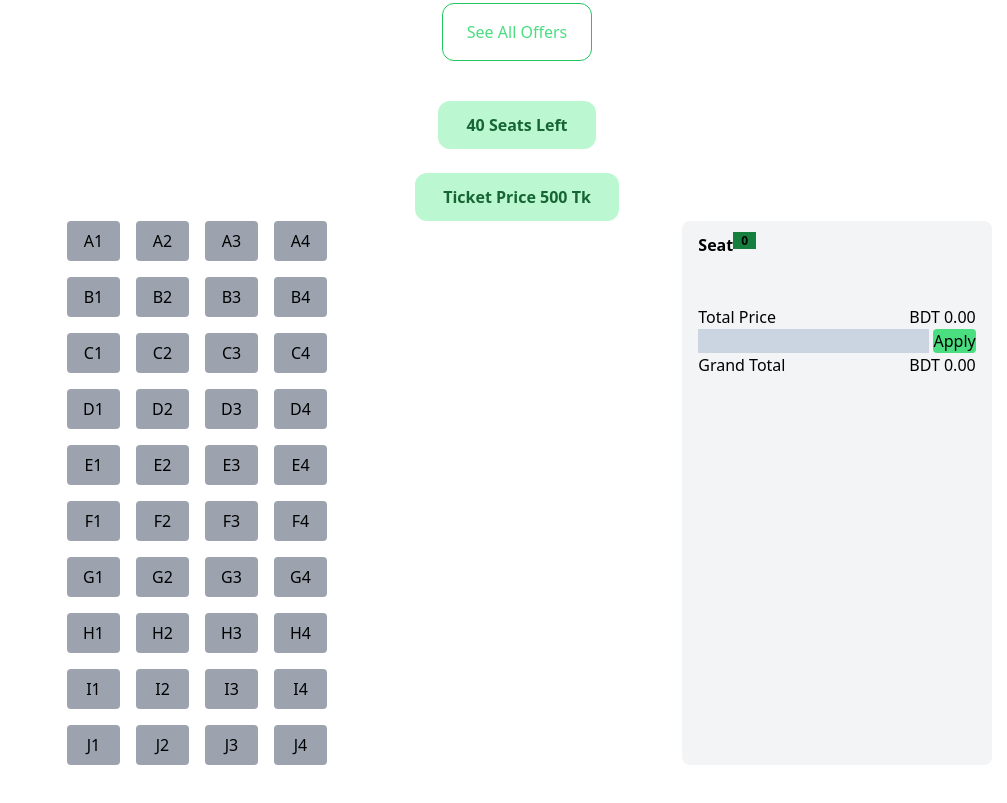
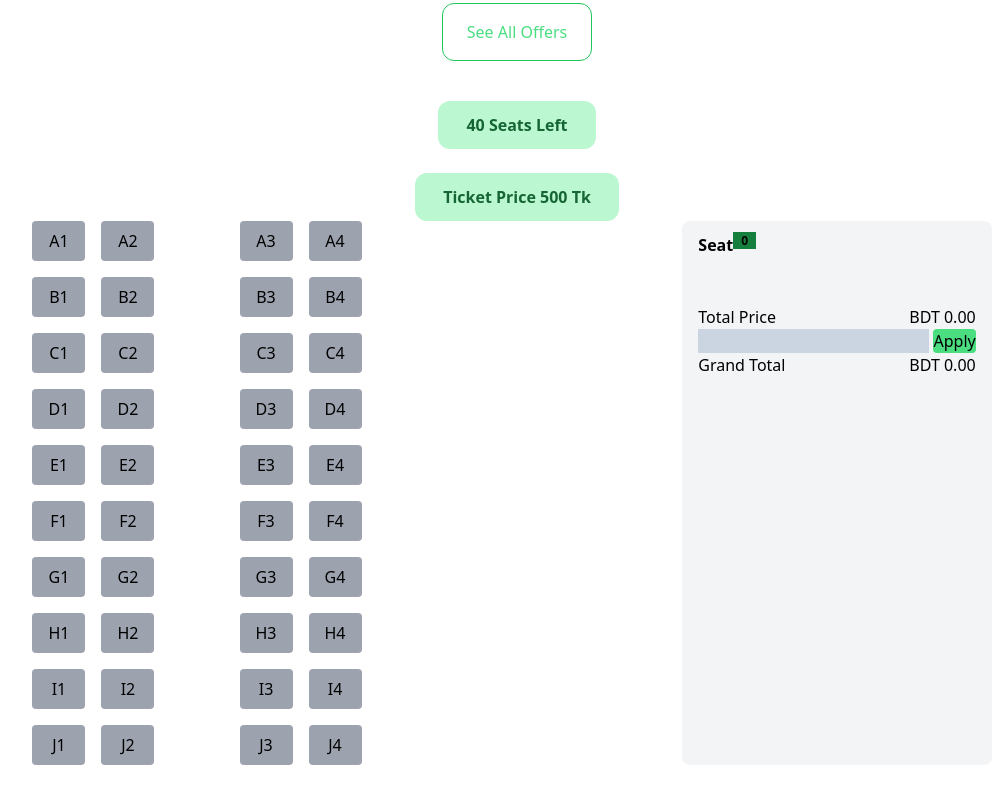
Before and after one commit to uthso297/PH-BUS-COUNTER, a plain HTML site: page index.html in a window 1280 px wide. Shown: the part 317-1120 px from the top of the page, without its empty margins (123-1130 px from the left). Drawn offline with nearby package versions, Linux system fonts and the light colour scheme.

Commit message:
added col-start-4

```diff
--- a/index.html
+++ b/index.html
@@ -84,56 +84,56 @@
 
             <div class="grid grid-cols-2">
                 <div class="mx-auto">
-                    <div id="button-seat" class="grid grid-rows-10 grid-cols-4 gap-4">
+                    <div id="button-seat" class="grid grid-rows-10 grid-cols-5 gap-4">
 
                         <button class="bg-gray-400 px-4 py-2 rounded">A1</button>
                         <button class="bg-gray-400 px-4 py-2 rounded">A2</button>
-                        <button class="bg-gray-400 px-4 py-2 rounded">A3</button>
+                        <button class="bg-gray-400 px-4 py-2 rounded col-start-4">A3</button>
                         <button class="bg-gray-400 px-4 py-2 rounded">A4</button>
 
                         <button class="bg-gray-400 px-4 py-2 rounded">B1</button>
                         <button class="bg-gray-400 px-4 py-2 rounded">B2</button>
-                        <button class="bg-gray-400 px-4 py-2 rounded">B3</button>
+                        <button class="bg-gray-400 px-4 py-2 rounded col-start-4">B3</button>
                         <button class="bg-gray-400 px-4 py-2 rounded">B4</button>
 
                         <button class="bg-gray-400 px-4 py-2 rounded">C1</button>
                         <button class="bg-gray-400 px-4 py-2 rounded">C2</button>
-                        <button class="bg-gray-400 px-4 py-2 rounded">C3</button>
+                        <button class="bg-gray-400 px-4 py-2 rounded col-start-4">C3</button>
                         <button class="bg-gray-400 px-4 py-2 rounded">C4</button>
 
                         <button class="bg-gray-400 px-4 py-2 rounded">D1</button>
                         <button class="bg-gray-400 px-4 py-2 rounded">D2</button>
-                        <button class="bg-gray-400 px-4 py-2 rounded">D3</button>
+                        <button class="bg-gray-400 px-4 py-2 rounded col-start-4">D3</button>
                         <button class="bg-gray-400 px-4 py-2 rounded">D4</button>
 
                         <button class="bg-gray-400 px-4 py-2 rounded">E1</button>
                         <button class="bg-gray-400 px-4 py-2 rounded">E2</button>
-                        <button class="bg-gray-400 px-4 py-2 rounded">E3</button>
+                        <button class="bg-gray-400 px-4 py-2 rounded col-start-4">E3</button>
                         <button class="bg-gray-400 px-4 py-2 rounded">E4</button>
 
                         <button class="bg-gray-400 px-4 py-2 rounded">F1</button>
                         <button class="bg-gray-400 px-4 py-2 rounded">F2</button>
-                        <button class="bg-gray-400 px-4 py-2 rounded">F3</button>
+                        <button class="bg-gray-400 px-4 py-2 rounded col-start-4">F3</button>
                         <button class="bg-gray-400 px-4 py-2 rounded">F4</button>
 
                         <button class="bg-gray-400 px-4 py-2 rounded">G1</button>
                         <button class="bg-gray-400 px-4 py-2 rounded">G2</button>
-                        <button class="bg-gray-400 px-4 py-2 rounded">G3</button>
+                        <button class="bg-gray-400 px-4 py-2 rounded col-start-4">G3</button>
                         <button class="bg-gray-400 px-4 py-2 rounded">G4</button>
 
                         <button class="bg-gray-400 px-4 py-2 rounded">H1</button>
                         <button class="bg-gray-400 px-4 py-2 rounded">H2</button>
-                        <button class="bg-gray-400 px-4 py-2 rounded">H3</button>
+                        <button class="bg-gray-400 px-4 py-2 rounded col-start-4">H3</button>
                         <button class="bg-gray-400 px-4 py-2 rounded">H4</button>
 
                         <button class="bg-gray-400 px-4 py-2 rounded">I1</button>
                         <button class="bg-gray-400 px-4 py-2 rounded">I2</button>
-                        <button class="bg-gray-400 px-4 py-2 rounded">I3</button>
+                        <button class="bg-gray-400 px-4 py-2 rounded col-start-4">I3</button>
                         <button class="bg-gray-400 px-4 py-2 rounded">I4</button>
 
                         <button class="bg-gray-400 px-4 py-2 rounded">J1</button>
                         <button class="bg-gray-400 px-4 py-2 rounded">J2</button>
-                        <button class="bg-gray-400 px-4 py-2 rounded">J3</button>
+                        <button class="bg-gray-400 px-4 py-2 rounded col-start-4">J3</button>
                         <button class="bg-gray-400 px-4 py-2 rounded">J4</button>
 
                     </div>
```
